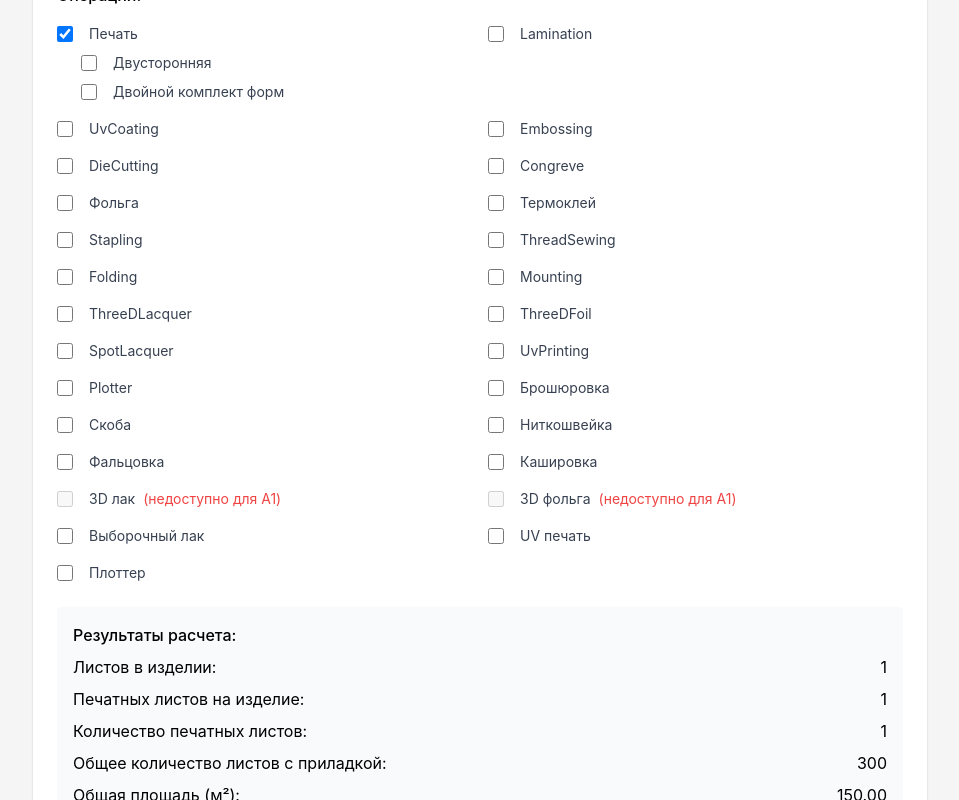
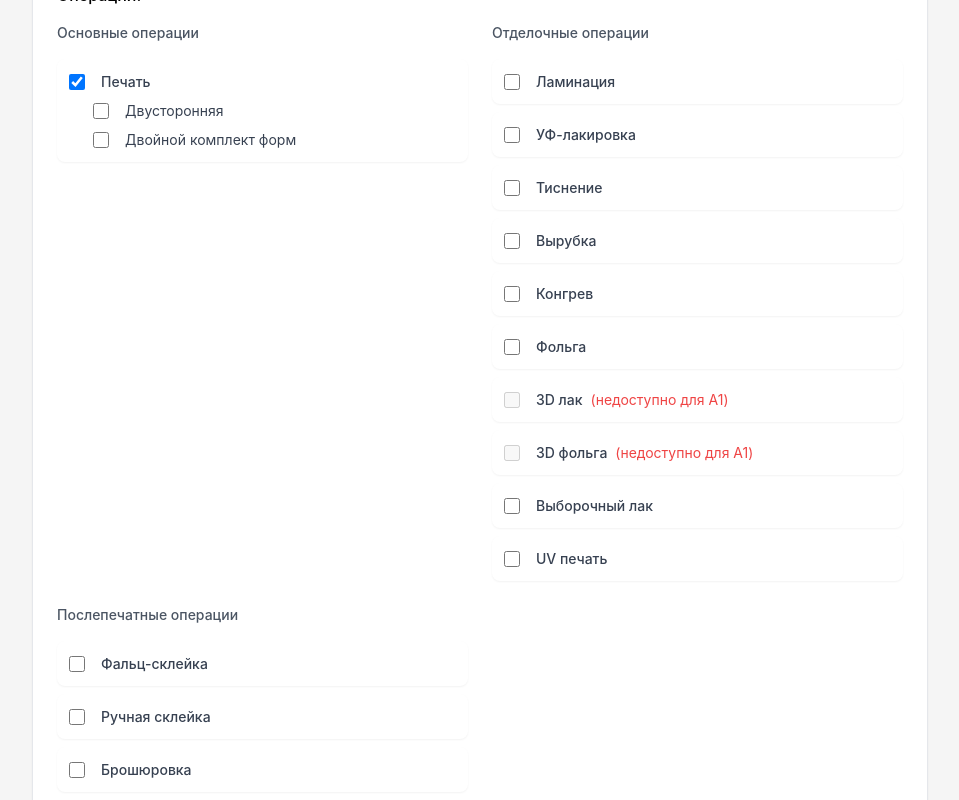
Before and after one commit to Velheorius1/calculator, a React (Create React App) app: page / in a window 1280 px wide. Shown: the part 840-1640 px from the top of the page, without its empty margins (160-1119 px from the left). Built offline with nearby package versions, Linux system fonts and the light colour scheme.

Commit message:
обавлены новые операции (фальц-склейка и ручная склейка), улучшен интерфейс, переведены названия

```diff
--- a/src/components/Calculator.js
+++ b/src/components/Calculator.js
@@ -32,8 +32,33 @@ const initialComponentData = {
     threeDFoil: { enabled: false },
     spotLacquer: { enabled: false },
     uvPrinting: { enabled: false, whiteColor: false },
-    plotter: { enabled: false }
+    plotter: { enabled: false },
+    foldGluing: { enabled: false },
+    manualGluing: { enabled: false, pricePerUnit: 0 }
   }
+};
+
+const operationNames = {
+  printing: 'Печать',
+  lamination: 'Ламинация',
+  uvCoating: 'УФ-лакировка',
+  embossing: 'Тиснение',
+  dieCutting: 'Вырубка',
+  congreve: 'Конгрев',
+  foil: 'Фольга',
+  binding: 'Брошюровка',
+  stapling: 'Скрепление скобой',
+  thermalBinding: 'Термоклей',
+  threadSewing: 'Ниткошвейка',
+  folding: 'Фальцовка',
+  mounting: 'Кашировка',
+  threeDLacquer: '3D лак',
+  threeDFoil: '3D фольга',
+  spotLacquer: 'Выборочный лак',
+  uvPrinting: 'UV печать',
+  plotter: 'Плоттерная резка',
+  foldGluing: 'Фальц-склейка',
+  manualGluing: 'Ручная склейка'
 };
 
 const Calculator = () => {
@@ -105,6 +130,10 @@ const Calculator = () => {
       plotter: {
         A3: 12000,
         A2: 12000
+      },
+      foldGluing: {
+        setup: 100000,
+        perUnit: 30
       }
     }
   };
@@ -229,6 +258,17 @@ const Calculator = () => {
     // Plotter (плоттер)
     if (component.options.plotter.enabled) {
       additionalCost += prices.operations.plotter[component.format] * totalSheets;
+    }
+
+    // Fold Gluing (фальц-склейка)
+    if (component.options.foldGluing.enabled) {
+      additionalCost += prices.operations.foldGluing.setup +
+        (prices.operations.foldGluing.perUnit * component.quantity);
+    }
+
+    // Manual Gluing (ручная склейка)
+    if (component.options.manualGluing.enabled) {
+      additionalCost += component.options.manualGluing.pricePerUnit * component.quantity;
     }
 
     const totalCost = paperCost + printingCost + formsCost + additionalCost;
@@ -500,9 +540,15 @@ const Calculator = () => {
 
                 <div className="space-y-4">
                   <h3 className="font-medium">Операции:</h3>
-                  <div className="grid grid-cols-2 gap-4">
-                    {/* Печать с дополнительными опциями */}
+
+                  {/* Группы операций */}
+                  <div className="grid grid-cols-1 md:grid-cols-2 gap-6">
+                    {/* Основные операции */}
+                    <div className="space-y-4">
+                      <h4 className="font-medium text-sm text-gray-600">Основные операции</h4>
                       <div className="space-y-2">
+                        {/* Печать */}
+                        <div className="p-3 bg-white rounded-lg shadow-sm">
                           <label className="flex items-center space-x-2">
                             <input
                               type="checkbox"
@@ -510,10 +556,10 @@ const Calculator = () => {
                               onChange={(e) => updateComponentOption(component.id, 'printing', 'enabled', e.target.checked)}
                               className="rounded"
                             />
-                        <span>Печать</span>
+                            <span className="font-medium">{operationNames.printing}</span>
                           </label>
                           {component.options.printing.enabled && (
-                        <div className="pl-6 space-y-2">
+                            <div className="pl-6 mt-2 space-y-2">
                               <label className="flex items-center space-x-2">
                                 <input
                                   type="checkbox"
@@ -535,10 +581,77 @@ const Calculator = () => {
                             </div>
                           )}
                         </div>
+                      </div>
+                    </div>
 
-                    {/* Остальные операции */}
-                    {['lamination', 'uvCoating', 'embossing', 'dieCutting', 'congreve', 'foil', 'thermalBinding', 'stapling', 'threadSewing', 'folding', 'mounting', 'threeDLacquer', 'threeDFoil', 'spotLacquer', 'uvPrinting', 'plotter'].map((key) => (
-                      <div key={key} className="space-y-2">
+                    {/* Отделочные операции */}
+                    <div className="space-y-4">
+                      <h4 className="font-medium text-sm text-gray-600">Отделочные операции</h4>
+                      <div className="space-y-2">
+                        {['lamination', 'uvCoating', 'embossing', 'dieCutting', 'congreve', 'foil', 'threeDLacquer', 'threeDFoil', 'spotLacquer', 'uvPrinting'].map((key) => (
+                          <div key={key} className="p-3 bg-white rounded-lg shadow-sm">
+                            <label className="flex items-center space-x-2">
+                              <input
+                                type="checkbox"
+                                checked={component.options[key].enabled}
+                                onChange={(e) => updateComponentOption(component.id, key, 'enabled', e.target.checked)}
+                                className="rounded"
+                                disabled={['threeDLacquer', 'threeDFoil'].includes(key) && component.format === 'A1'}
+                              />
+                              <span className="font-medium">{operationNames[key]}</span>
+                              {['threeDLacquer', 'threeDFoil'].includes(key) && component.format === 'A1' && (
+                                <span className="text-red-500 text-sm">(недоступно для A1)</span>
+                              )}
+                            </label>
+                          </div>
+                        ))}
+                      </div>
+                    </div>
+
+                    {/* Послепечатные операции */}
+                    <div className="space-y-4">
+                      <h4 className="font-medium text-sm text-gray-600">Послепечатные операции</h4>
+                      <div className="space-y-2">
+                        {/* Фальц-склейка */}
+                        <div className="p-3 bg-white rounded-lg shadow-sm">
+                          <label className="flex items-center space-x-2">
+                            <input
+                              type="checkbox"
+                              checked={component.options.foldGluing.enabled}
+                              onChange={(e) => updateComponentOption(component.id, 'foldGluing', 'enabled', e.target.checked)}
+                              className="rounded"
+                            />
+                            <span className="font-medium">{operationNames.foldGluing}</span>
+                          </label>
+                        </div>
+
+                        {/* Ручная склейка */}
+                        <div className="p-3 bg-white rounded-lg shadow-sm">
+                          <label className="flex items-center space-x-2">
+                            <input
+                              type="checkbox"
+                              checked={component.options.manualGluing.enabled}
+                              onChange={(e) => updateComponentOption(component.id, 'manualGluing', 'enabled', e.target.checked)}
+                              className="rounded"
+                            />
+                            <span className="font-medium">{operationNames.manualGluing}</span>
+                          </label>
+                          {component.options.manualGluing.enabled && (
+                            <div className="pl-6 mt-2">
+                              <label className="block text-sm">Цена за единицу:</label>
+                              <input
+                                type="number"
+                                value={component.options.manualGluing.pricePerUnit}
+                                onChange={(e) => updateComponentOption(component.id, 'manualGluing', 'pricePerUnit', parseFloat(e.target.value) || 0)}
+                                className="w-full p-2 border rounded"
+                              />
+                            </div>
+                          )}
+                        </div>
+
+                        {/* Остальные послепечатные операции */}
+                        {['binding', 'stapling', 'thermalBinding', 'threadSewing', 'folding', 'mounting', 'plotter'].map((key) => (
+                          <div key={key} className="p-3 bg-white rounded-lg shadow-sm">
                             <label className="flex items-center space-x-2">
                               <input
                                 type="checkbox"
@@ -546,24 +659,13 @@ const Calculator = () => {
                                 onChange={(e) => updateComponentOption(component.id, key, 'enabled', e.target.checked)}
                                 className="rounded"
                               />
-                          <span>{key === 'foil' ? 'Фольга' : key === 'thermalBinding' ? 'Термоклей' : key.charAt(0).toUpperCase() + key.slice(1)}</span>
+                              <span className="font-medium">{operationNames[key]}</span>
                             </label>
-                      </div>
-                    ))}
-
-                    {/* Брошюровка (кольца) */}
-                    <div className="space-y-2">
-                      <label className="flex items-center space-x-2">
-                        <input
-                          type="checkbox"
-                          checked={component.options.binding.enabled}
-                          onChange={(e) => updateComponentOption(component.id, 'binding', 'enabled', e.target.checked)}
-                          className="rounded"
-                        />
-                        <span>Брошюровка</span>
-                      </label>
-                      {component.options.binding.enabled && (
-                        <div className="pl-6">
+                            {/* Дополнительные поля для операций */}
+                            {component.options[key].enabled && (
+                              <div className="pl-6 mt-2">
+                                {key === 'binding' && (
+                                  <>
                                     <label className="block text-sm">Количество колец:</label>
                                     <input
                                       type="number"
@@ -572,36 +674,10 @@ const Calculator = () => {
                                       min="1"
                                       className="w-full p-2 border rounded"
                                     />
-                        </div>
+                                  </>
                                 )}
-                    </div>
-
-                    {/* Скоба */}
-                    <div className="space-y-2">
-                      <label className="flex items-center space-x-2">
-                        <input
-                          type="checkbox"
-                          checked={component.options.stapling.enabled}
-                          onChange={(e) => updateComponentOption(component.id, 'stapling', 'enabled', e.target.checked)}
-                          className="rounded"
-                        />
-                        <span>Скоба</span>
-                      </label>
-                    </div>
-
-                    {/* Ниткошвейка */}
-                    <div className="space-y-2">
-                      <label className="flex items-center space-x-2">
-                        <input
-                          type="checkbox"
-                          checked={component.options.threadSewing.enabled}
-                          onChange={(e) => updateComponentOption(component.id, 'threadSewing', 'enabled', e.target.checked)}
-                          className="rounded"
-                        />
-                        <span>Ниткошвейка</span>
-                      </label>
-                      {component.options.threadSewing.enabled && (
-                        <div className="pl-6">
+                                {key === 'threadSewing' && (
+                                  <>
                                     <label className="block text-sm">Количество тетрадей:</label>
                                     <input
                                       type="number"
@@ -610,23 +686,10 @@ const Calculator = () => {
                                       min="1"
                                       className="w-full p-2 border rounded"
                                     />
-                        </div>
+                                  </>
                                 )}
-                    </div>
-
-                    {/* Фальцовка */}
-                    <div className="space-y-2">
-                      <label className="flex items-center space-x-2">
-                        <input
-                          type="checkbox"
-                          checked={component.options.folding.enabled}
-                          onChange={(e) => updateComponentOption(component.id, 'folding', 'enabled', e.target.checked)}
-                          className="rounded"
-                        />
-                        <span>Фальцовка</span>
-                      </label>
-                      {component.options.folding.enabled && (
-                        <div className="pl-6">
+                                {key === 'folding' && (
+                                  <>
                                     <label className="block text-sm">Количество фальцев:</label>
                                     <input
                                       type="number"
@@ -635,117 +698,13 @@ const Calculator = () => {
                                       min="1"
                                       className="w-full p-2 border rounded"
                                     />
+                                  </>
+                                )}
                               </div>
                             )}
                           </div>
-
-                    {/* Кашировка */}
-                    <div className="space-y-2">
-                      <label className="flex items-center space-x-2">
-                        <input
-                          type="checkbox"
-                          checked={component.options.mounting.enabled}
-                          onChange={(e) => updateComponentOption(component.id, 'mounting', 'enabled', e.target.checked)}
-                          className="rounded"
-                        />
-                        <span>Кашировка</span>
-                      </label>
+                        ))}
                       </div>
-
-                    {/* 3D лак */}
-                    <div className="space-y-2">
-                      <label className="flex items-center space-x-2">
-                        <input
-                          type="checkbox"
-                          checked={component.options.threeDLacquer.enabled}
-                          onChange={(e) => {
-                            if (e.target.checked && component.format === 'A1') {
-                              alert('3D лак недоступен для формата A1');
-                              return;
-                            }
-                            updateComponentOption(component.id, 'threeDLacquer', 'enabled', e.target.checked)
-                          }}
-                          className="rounded"
-                          disabled={component.format === 'A1'}
-                        />
-                        <span>3D лак</span>
-                        {component.format === 'A1' && (
-                          <span className="text-red-500 text-sm">(недоступно для A1)</span>
-                        )}
-                      </label>
-                    </div>
-
-                    {/* 3D фольга */}
-                    <div className="space-y-2">
-                      <label className="flex items-center space-x-2">
-                        <input
-                          type="checkbox"
-                          checked={component.options.threeDFoil.enabled}
-                          onChange={(e) => {
-                            if (e.target.checked && component.format === 'A1') {
-                              alert('3D фольга недоступна для формата A1');
-                              return;
-                            }
-                            updateComponentOption(component.id, 'threeDFoil', 'enabled', e.target.checked)
-                          }}
-                          className="rounded"
-                          disabled={component.format === 'A1'}
-                        />
-                        <span>3D фольга</span>
-                        {component.format === 'A1' && (
-                          <span className="text-red-500 text-sm">(недоступно для A1)</span>
-                        )}
-                      </label>
-                    </div>
-
-                    {/* Выборочный трафаретный лак */}
-                    <div className="space-y-2">
-                      <label className="flex items-center space-x-2">
-                        <input
-                          type="checkbox"
-                          checked={component.options.spotLacquer.enabled}
-                          onChange={(e) => updateComponentOption(component.id, 'spotLacquer', 'enabled', e.target.checked)}
-                          className="rounded"
-                        />
-                        <span>Выборочный лак</span>
-                      </label>
-                    </div>
-
-                    {/* UV печать */}
-                    <div className="space-y-2">
-                      <label className="flex items-center space-x-2">
-                        <input
-                          type="checkbox"
-                          checked={component.options.uvPrinting.enabled}
-                          onChange={(e) => updateComponentOption(component.id, 'uvPrinting', 'enabled', e.target.checked)}
-                          className="rounded"
-                        />
-                        <span>UV печать</span>
-                      </label>
-                      {component.options.uvPrinting.enabled && (
-                        <label className="flex items-center space-x-2 pl-6">
-                          <input
-                            type="checkbox"
-                            checked={component.options.uvPrinting.whiteColor}
-                            onChange={(e) => updateComponentOption(component.id, 'uvPrinting', 'whiteColor', e.target.checked)}
-                            className="rounded"
-                          />
-                          <span>С белым цветом</span>
-                        </label>
-                      )}
-                    </div>
-
-                    {/* Плоттер */}
-                    <div className="space-y-2">
-                      <label className="flex items-center space-x-2">
-                        <input
-                          type="checkbox"
-                          checked={component.options.plotter.enabled}
-                          onChange={(e) => updateComponentOption(component.id, 'plotter', 'enabled', e.target.checked)}
-                          className="rounded"
-                        />
-                        <span>Плоттер</span>
-                      </label>
                     </div>
                   </div>
                 </div>
```
Lines whose indentation alone changed are shown as unchanged.
